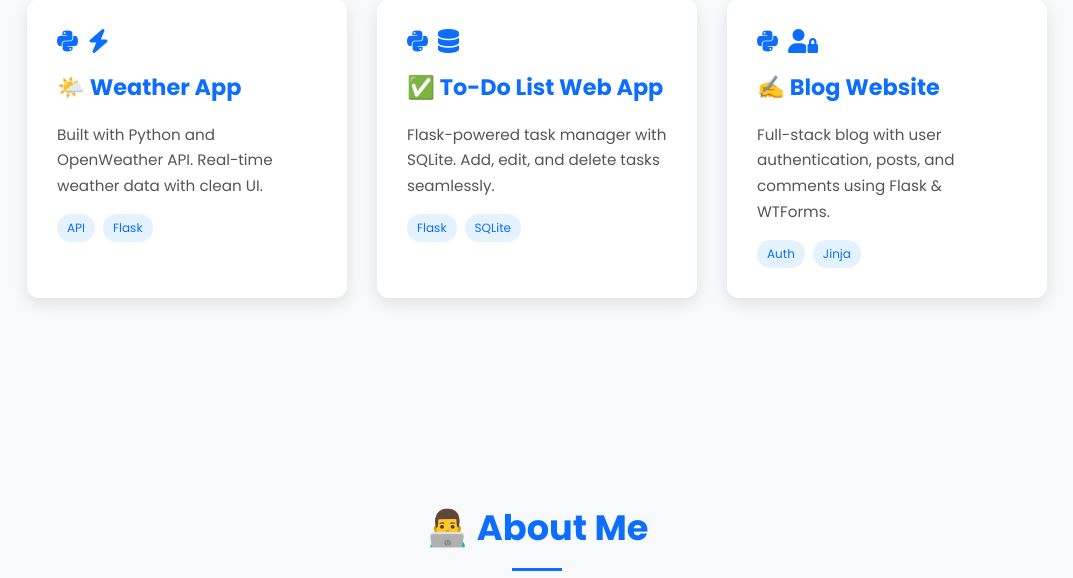
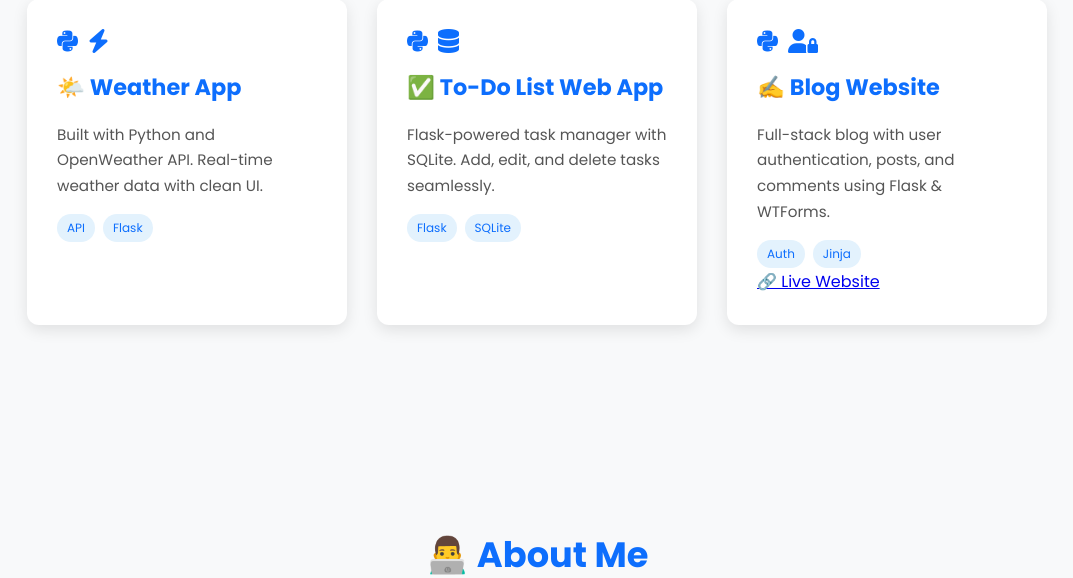
Before and after one commit to shubhamjaju03/Portfolio, a Flask app: page / in a window 1280 px wide. Shown: the part 874-1452 px from the top of the page, without its empty margins (103-1176 px from the left). Run offline with Flask 3, Linux system fonts and the light colour scheme.

Commit message:
Update index.html

```diff
--- a/templates/index.html
+++ b/templates/index.html
@@ -64,6 +64,10 @@
                 <span class="badge">Auth</span>
                 <span class="badge">Jinja</span>
             </div>
+            <!-- Live website link -->
+            <a href="https://shubham-flask-blog.onrender.com/" target="_blank" class="live-site-link">
+                🔗 Live Website
+            </a>
         </div>
     </div>
 </section>
```
